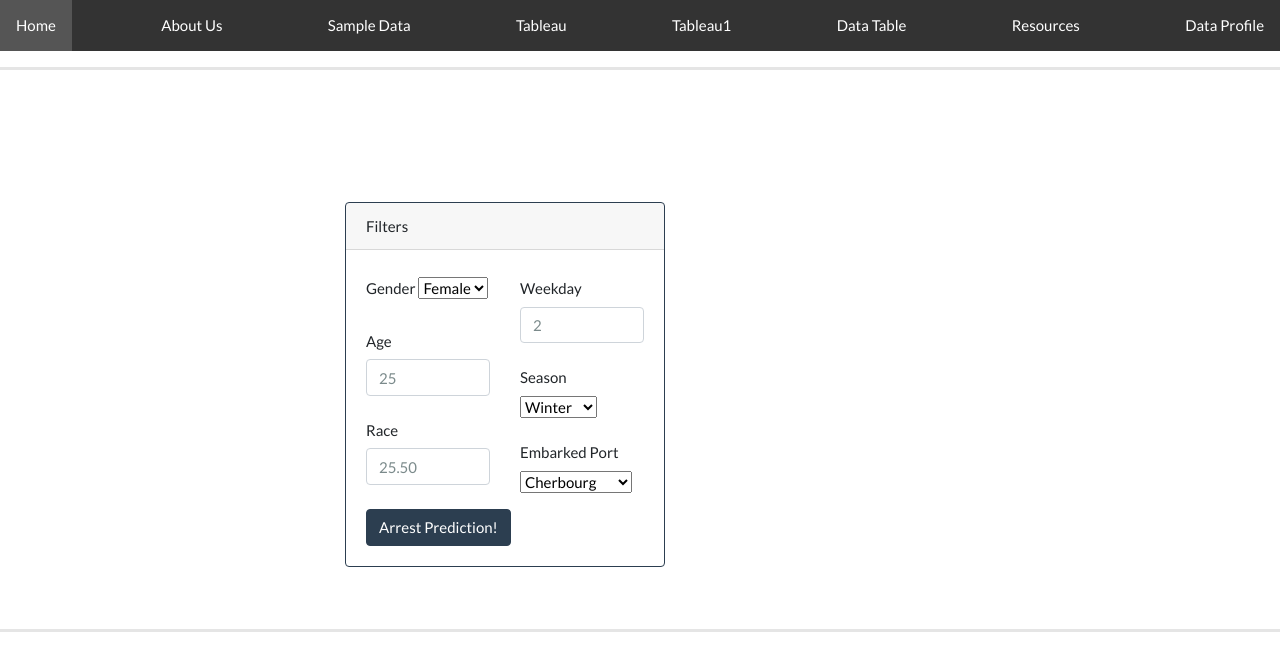
After one commit to AnnLy2023/SMU-Project-4---Homicide, a Flask app: page /ml_form in a window 1280 px wide. The commit adds this page. Shown: the top 671 px of the page. Run offline with Flask 3, Linux system fonts and the light colour scheme; some libraries are stand-ins or nearby versions.

Commit message:
updated website w pickel

```diff
--- a/website/app.py
+++ b/website/app.py
@@ -4,7 +4,9 @@ import numpy as np
 import pandas as pd
 import json
 from sqlalchemy import create_engine, text, inspect
-from flask import Flask, render_template, redirect
+from flask import Flask, render_template, redirect, request, jsonify
+# from modelHelper import ModelHelper
+# from sqlHelper import SQLHelper
 
 
 #################################################
@@ -65,193 +67,33 @@ def df_profile():
 def resources():
     # Return template and data
     return render_template("resources.html")
+@app.route("/ml_form")
+def ml():
+    # Return template and data
+    return render_template("ml_form.html")
+
+# @app.route("/makePredictions", methods=["POST"])
+# def make_predictions():
+#     content = request.json["data"]
+#     print(content)
+
+#     # parse
+#     year = int(content["year"])
+#     age = int(content["age"])
+#     population = int(content["population"])
+#     sex = content["familySize"]
+#     race = content["race"]
+#     month = content["month"]
+#     season = content["season"]
+#     city = content["city"]
+#     state = content["state"]
+
+#     preds = modelHelper.makePredictions(year, age, sex, population, race, month,season,city,state)
+#     return(jsonify({"ok": True, "prediction": str(preds)}))
+
 
 
 ##########################################################################
-
-# @app.route("/api/v1.0/country_count")
-# def country_count():
-#     """Get country"""
-#     query = text(f"""
-#                 SELECT
-#                     Country,
-#                     count(Country) as num_country
-#                 FROM
-#                     Map_data
-
-#                 group by
-#                    Country;
-#             """)
-
-#     df = pd.read_sql(query, engine)
-# #     # df.info()
-# #     # df2 = df.volcano_name.value_counts().reset_index()
-# #     # df2.columns = ["volcano_name", "counts"]
-
-#     data = json.loads(df.to_json(orient="records"))
-# #     # data2 = json.loads(df2.to_json(orient="records"))
-
-# #     # return({"raw_data": data, "volcanoes": data2})
-#     return data
-# ###############################################################
-
-# @app.route("/api/v1.0/country__region")
-# def country_region():
-#     """Get country_region"""
-#     query = text(f"""
-#                 SELECT
-#                     Region,
-#                     Country,
-#                     count(*) as country_count
-#                 FROM
-#                     Map_data
-
-#                 group by
-#                    Country, Region;
-#             """)
-
-#     df = pd.read_sql(query, engine)
-# #     # df.info()
-# #     # df2 = df.volcano_name.value_counts().reset_index()
-# #     # df2.columns = ["volcano_name", "counts"]
-
-#     data = json.loads(df.to_json(orient="records"))
-# #     # data2 = json.loads(df2.to_json(orient="records"))
-
-# #     # return({"raw_data": data, "volcanoes": data2})
-#     return data
-# #######################################################################
-# @app.route("/api/v1.0/episode__show")
-# def episode__show():
-#     """Get episode__show , shows in each region"""
-#     query = text(f"""
-#                 SELECT
-#                     Episode,
-#                     Country,
-#                     Region,
-#                     Show,
-#                     Season,
-#                     COUNT(DISTINCT show) as shows_in_region
-#                 FROM
-#                     Map_data
-
-#                 group by
-#                    Country, Episode
-#                 AND Show
-#                 AND Season;
-
-#             """)
-
-#     df = pd.read_sql(query, engine)
-# #     # df.info()
-# #     # df2 = df.volcano_name.value_counts().reset_index()
-# #     # df2.columns = ["volcano_name", "counts"]
-
-#     data = json.loads(df.to_json(orient="records"))
-# #     # data2 = json.loads(df2.to_json(orient="records"))
-
-# #     # return({"raw_data": data, "volcanoes": data2})
-#     return data
-# ####################################################################
-# @app.route("/api/v1.0/show_count")
-# def show_count():
-#     """Get show"""
-#     query = text(f"""
-#                 SELECT
-#                     Show,
-#                     count(Show) as num_show
-#                 FROM
-#                     Map_data
-
-#                 group by
-#                    Show;
-#             """)
-
-#     df = pd.read_sql(query, engine)
-#     # df.info()
-#     # df2 = df.Show.value_counts().reset_index()
-#     # df2.columns = ["volcano_name", "counts"]
-
-#     data1 = json.loads(df.to_json(orient="records"))
-#     # data2 = json.loads(df2.to_json(orient="records"))
-
-#     # return({"raw_data": data, "volcanoes": data2})
-#     return data1
-
-# ###########################################################################
-# @app.route("/api/v1.0/region_count")
-# def region_count():
-#     """Get Region"""
-#     query = text(f"""
-#                 SELECT
-#                     Region,
-#                     count(Region) as num_region
-#                 FROM
-#                     Map_data
-
-#                 group by
-#                    Region;
-#             """)
-
-#     df = pd.read_sql(query, engine)
-#     # df.info()
-#     # df2 = df.volcano_name.value_counts().reset_index()
-#     # df2.columns = ["volcano_name", "counts"]
-
-#     data2 = json.loads(df.to_json(orient="records"))
-#     # data2 = json.loads(df2.to_json(orient="records"))
-
-#     # return({"raw_data": data, "volcanoes": data2})
-#     return data2
-# ##########################################################################
-# @app.route("/api/v1.0/city_count")
-# def city_count():
-#     """Get Region"""
-#     query = text(f"""
-#                 SELECT
-#                     City,
-#                     count(City) as num_city
-#                 FROM
-#                     Map_data
-
-#                 group by
-#                    City;
-#             """)
-
-#     df = pd.read_sql(query, engine)
-#     # df.info()
-#     # df2 = df.volcano_name.value_counts().reset_index()
-#     # df2.columns = ["volcano_name", "counts"]
-
-#     data3 = json.loads(df.to_json(orient="records"))
-#     # data2 = json.loads(df2.to_json(orient="records"))
-
-#     # return({"raw_data": data, "volcanoes": data2})
-#     return data3
-
-# ######################################################################
-# @app.route("/api/v1.0/map_data")
-# def map_data():
-#     """Get Region"""
-#     query = text(f"""
-#                 SELECT
-#                     *
-#                 FROM
-#                     Map_data
-
-
-#             """)
-
-#     df = pd.read_sql(query, engine)
-#     # df.info()
-#     # df2 = df.volcano_name.value_counts().reset_index()
-#     # df2.columns = ["volcano_name", "counts"]
-
-#     data3 = json.loads(df.to_json(orient="records"))
-#     # data2 = json.loads(df2.to_json(orient="records"))
-
-#     # return({"raw_data": data, "volcanoes": data2})
-#     return data3
 
 
 # #######################################################################
--- a/website/static/css/style_1.css
+++ b/website/static/css/style_1.css
@@ -1,10 +1,10 @@
 
 .container {
   position: relative;
-  width: 800px;
+  width: 650px;
   align-items: relative;
   display:flex;
-  justify-content:center;
+  justify-content:relative;
   flex-wrap: wrap;
   padding: 30px;
   margin-top: 8%;
@@ -14,7 +14,7 @@
 .container.card.imgbx{
   position: relative;
   width: 160px;
-  height: 160px;
+  height: 200px;
   top: -20px;
   left: 10px;
   box-shadow: 0 5px 20px rgba(0,0,0,1.2);
@@ -35,7 +35,7 @@
   background:#F1FAEE;
   width: 308px;
   position: relative;
-  height: 400px;
+  height: 200px;
   background: #f0f0f0;
   margin:30px 10px;
   padding: 20px 15px;
@@ -58,14 +58,14 @@
   transition:all 1s ease;
 }
 .card h1 {
-  color:black;
+  color:white;
 }
 .card h2 {
-  color:black;
+  color:white;
 }
 .card h3 {
-  color:black;
+  color:white;
 }
 .card h4 {
-  color:black;
+  color:white;
 }
--- /dev/null
+++ b/website/static/js/logic.js
@@ -0,0 +1,56 @@
+$(document).ready(function() {
+    console.log("Page Loaded");
+
+    $("#filter").click(function() {
+        // alert("button clicked!");
+        makePredictions();
+    });
+});
+
+
+// call Flask API endpoint
+function makePredictions() {
+    var sex_flag = $("#gender").val();
+    var age = $("#age").val();
+    var fare = $("#fare").val();
+    var familySize = $("#familySize").val();
+    var p_class = $("#pclass").val();
+    var embarked = $("#embarked").val();
+
+
+    // check if inputs are valid
+
+    // create the payload
+    var payload = {
+        "sex_flag": sex_flag,
+        "age": age,
+        "fare": fare,
+        "familySize": familySize,
+        "p_class": p_class,
+        "embarked": embarked
+    }
+
+    // Perform a POST request to the query URL
+    $.ajax({
+        type: "POST",
+        url: "/ml_form",
+        contentType: 'application/json;charset=UTF-8',
+        data: JSON.stringify({ "data": payload }),
+        success: function(returnedData) {
+            // print it
+            console.log(returnedData);
+
+            if (returnedData["prediction"] === "1") {
+                $("#output").text("You Survived!");
+            } else {
+                $("#output").text("You did not survive, sorry. :(");
+            }
+
+        },
+        error: function(XMLHttpRequest, textStatus, errorThrown) {
+            alert("Status: " + textStatus);
+            alert("Error: " + errorThrown);
+        }
+    });
+
+}
--- a/website/templates/Data_table.html
+++ b/website/templates/Data_table.html
@@ -42,7 +42,8 @@
     <li><a href="/tableau">Tableau</a></li>
     <li><a href="/tableau1">Tableau1</a></li>
     <li><a href="/datatable">Data Table</a></li>
-     <li><a href="/resources">Resources</a></li>
+    <li><a href="/ml_form">Form</a></li>
+    <li><a href="/resources">Resources</a></li>
     <li><a href="/df_profile">Data Profile</a></li>
   </ul>
 
--- a/website/templates/Tableau.html
+++ b/website/templates/Tableau.html
@@ -43,6 +43,7 @@
         <li><a href="/tableau">Tableau</a></li>
         <li><a href="/tableau1">Tableau1</a></li>
         <li><a href="/datatable">Data Table</a></li>
+        <li><a href="/ml_form">Data Profile</a></li>
          <li><a href="/resources">Resources</a></li>
         <li><a href="/df_profile">Data Profile</a></li>
       </ul>
--- a/website/templates/Tableau_1.html
+++ b/website/templates/Tableau_1.html
@@ -42,6 +42,7 @@
         <li><a href="/sampledata">Sample Data</a></li>
         <li><a href="/tableau">Tableau</a></li>
         <li><a href="/datatable">Data Table</a></li>
+        <li><a href="/ml_form">Data Profile</a></li>
          <li><a href="/resources">Resources</a></li>
         <li><a href="/df_profile">Data Profile</a></li>
       </ul>
--- a/website/templates/index.html
+++ b/website/templates/index.html
@@ -76,6 +76,7 @@
     <li><a href="/tableau">Tableau</a></li>
     <li><a href="/tableau1">Tableau1</a></li>
     <li><a href="/datatable">Data Table</a></li>
+    <li><a href="/ml_form">Form</a></li>
      <li><a href="/resources">Resources</a></li>
     <li><a href="/df_profile">Data Profile</a></li>
   </ul>
--- /dev/null
+++ b/website/templates/ml_form.html
@@ -0,0 +1,138 @@
+<!DOCTYPE html>
+<html lang="en">
+
+<head>
+    <meta charset="utf-8">
+    <meta name="viewport" content="width=device-width, initial-scale=1.0">
+    <title>AboutUs</title>
+
+    <style>
+      ul.navbar {
+              list-style-type: none;
+              margin: 0;
+              padding: 0;
+              background-color: #333;
+              overflow: hidden;
+          }
+
+      ul.navbar li {
+              float: left;
+          }
+
+      ul.navbar li a {
+              display: block;
+              color: white;
+              text-align: center;
+              padding: 14px 16px;
+              text-decoration: none;
+          }
+
+      ul.navbar li a:hover {
+              background-color: #555;
+          }
+
+
+      /* .container {
+            width: 300px;
+            margin: 20px;
+            border: 1px solid #ccc;
+            padding: 10px;
+            float: left;
+          } */
+    </style>
+
+
+    <!--Boostrap -->
+    <link rel="stylesheet" href="https://stackpath.bootstrapcdn.com/bootswatch/4.5.2/flatly/bootstrap.min.css">
+
+    <!-- our css -->
+    <link rel="stylesheet" type="text/css" href="static/css/style_1.css">
+    <!-- JQuery -->
+    <script src="https://ajax.googleapis.com/ajax/libs/jquery/3.5.1/jquery.min.js"></script>
+
+    <!-- logic.js -->
+    <script type="text/javascript" src="static/js/logic.js"></script>
+
+</head>
+
+<body>
+
+
+  <ul class="navbar">
+    <li><a href="/">Home</a></li>
+    <li><a href="/about_us">About Us </a></li>
+    <li><a href="/sampledata">Sample Data</a></li>
+    <li><a href="/tableau">Tableau</a></li>
+    <li><a href="/tableau1">Tableau1</a></li>
+    <li><a href="/datatable">Data Table</a></li>
+     <li><a href="/resources">Resources</a></li>
+    <li><a href="/df_profile">Data Profile</a></li>
+  </ul>
+
+  <hr style="color:lightgray; border-width: 3px;">
+    <div class="container">
+        <div class="card border-primary mb-3" style="max-width: 20rem;">
+            <div class="card-header">Filters</div>
+            <div class="card-body">
+                <div class="row">
+                    <div class="col-md-6">
+                        <div class="form-group">
+                            <label class="col-form-label" for="gender">Gender</label>
+                            <select id="gender">
+                                <option value="1">Female</option>
+                                <option value="0">Male</option>
+                            </select>
+                        </div>
+                        <div class="form-group">
+                            <label class="col-form-label" for="age">Age</label>
+                            <input type="text" class="form-control" value="25" id="age">
+                        </div>
+                        <div class="form-group">
+                            <label class="col-form-label" for="race">Race</label>
+                            <input type="text" class="form-control" value="25.50" id="race">
+                        </div>
+                    </div>
+                    <div class="col-md-6">
+                        <div class="form-group">
+                            <label class="col-form-label" for="weekday">Weekday</label>
+                            <input type="text" class="form-control" value="2" id="weekday">
+                        </div>
+                        <div class="form-group">
+                            <label class="col-form-label" for="pclass">Season</label>
+                            <select id="pclass">
+                                <option value="1">Winter</option>
+                                <option value="2">Summer</option>
+                                <option value="3">Spring</option>
+                                <option value="3">fall</option>
+                            </select>
+                        </div>
+                        <div class="form-group">
+                            <label class="col-form-label" for="embarked">Embarked Port</label>
+                            <select id="embarked">
+                                <option value="C">Cherbourg</option>
+                                <option value="Q">Queenstown</option>
+                                <option value="S">Southampton</option>
+                            </select>
+                        </div>
+                    </div>
+                </div>
+                <div class="row">
+                    <div class="col-md-12">
+                        <button type="button" class="btn btn-primary" id="filter">Arrest Prediction!</button>
+                    </div>
+                </div>
+            </div>
+        </div>
+    </div>
+    <hr style="color:lightgray; border-width: 3px;">
+    <div class="container-fluid">
+        <div class="row">
+            <div class="col-md-12">
+                <h1 id="output"></h1>
+            </div>
+        </div>
+    </div>
+
+</body>
+
+</html>
--- a/website/templates/resources.html
+++ b/website/templates/resources.html
@@ -36,7 +36,7 @@
     <!-- <link rel="stylesheet" href="static/css/style_1.css"> -->
 
     <!-- Boostrap -->
-    <!-- <link rel="stylesheet" href="https://stackpath.bootstrapcdn.com/bootswatch/4.5.2/minty/bootstrap.min.css"> -->
+    <link rel="stylesheet" href="https://stackpath.bootstrapcdn.com/bootswatch/4.5.2/darkly/bootstrap.min.css">
     <!-- Our CSS -->
     <!-- <link rel="stylesheet" type="text/css" href="static/css/style.css"> -->
     <!-- JQuery -->
@@ -54,6 +54,7 @@
     <li><a href="/tableau1">Tableau1</a></li>
     <li><a href="/datatable">Data Table</a></li>
      <li><a href="/resources">Resources</a></li>
+     <li><a href="/ml_form">Form</a></li>
     <li><a href="/df_profile">Data Profile</a></li>
   </ul>
 
--- a/website/templates/sampledata.html
+++ b/website/templates/sampledata.html
@@ -40,6 +40,7 @@
         <li><a href="/tableau">Tableau</a></li>
         <li><a href="/tableau1">Tableau1</a></li>
         <li><a href="/datatable">Data Table</a></li>
+        <li><a href="/ml_form">Data Profile</a></li>
          <li><a href="/resources">Resources</a></li>
         <li><a href="/df_profile">Data Profile</a></li>
       </ul>
```
Also changed, not shown: website/templates/about_us.html (+16 -6 lines), 4 other files.
